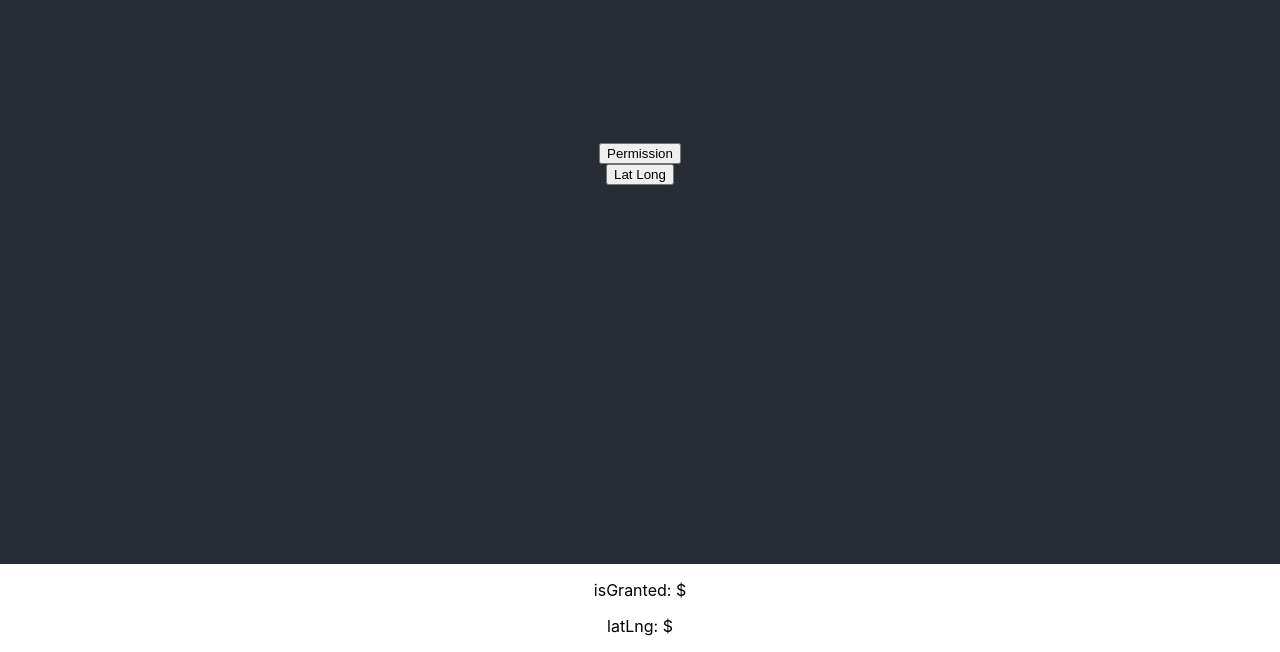
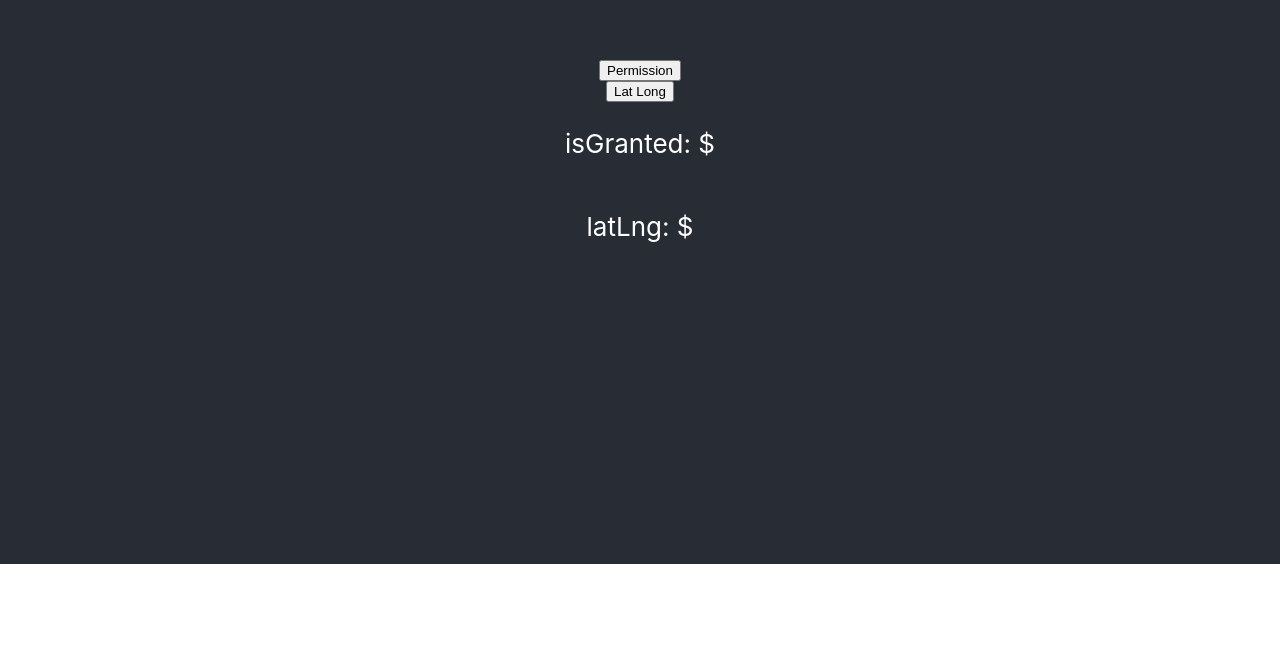
Before and after one commit to hightechif/hightechjsi, a React (Create React App) app: page / in a window 1280 px wide. Shown: the part 236-888 px from the top of the page. After the commit the page ends 800 px from the top, so only its background shows below. Built offline with nearby package versions, Linux system fonts and the light colour scheme.

Commit message:
FEAT: show visibility

```diff
--- a/src/App.js
+++ b/src/App.js
@@ -28,11 +28,9 @@ function App() {
       <header className="App-header">
         <Button onClick={accessPermission} label="Permission" />
         <Button onClick={getLatLong} label="Lat Long" />
-      </header>
-      <body>
         <p>isGranted: ${isGranted}</p>
         <p>latLng: ${data}</p>
-      </body>
+      </header>
     </div>
   );
 }
```
